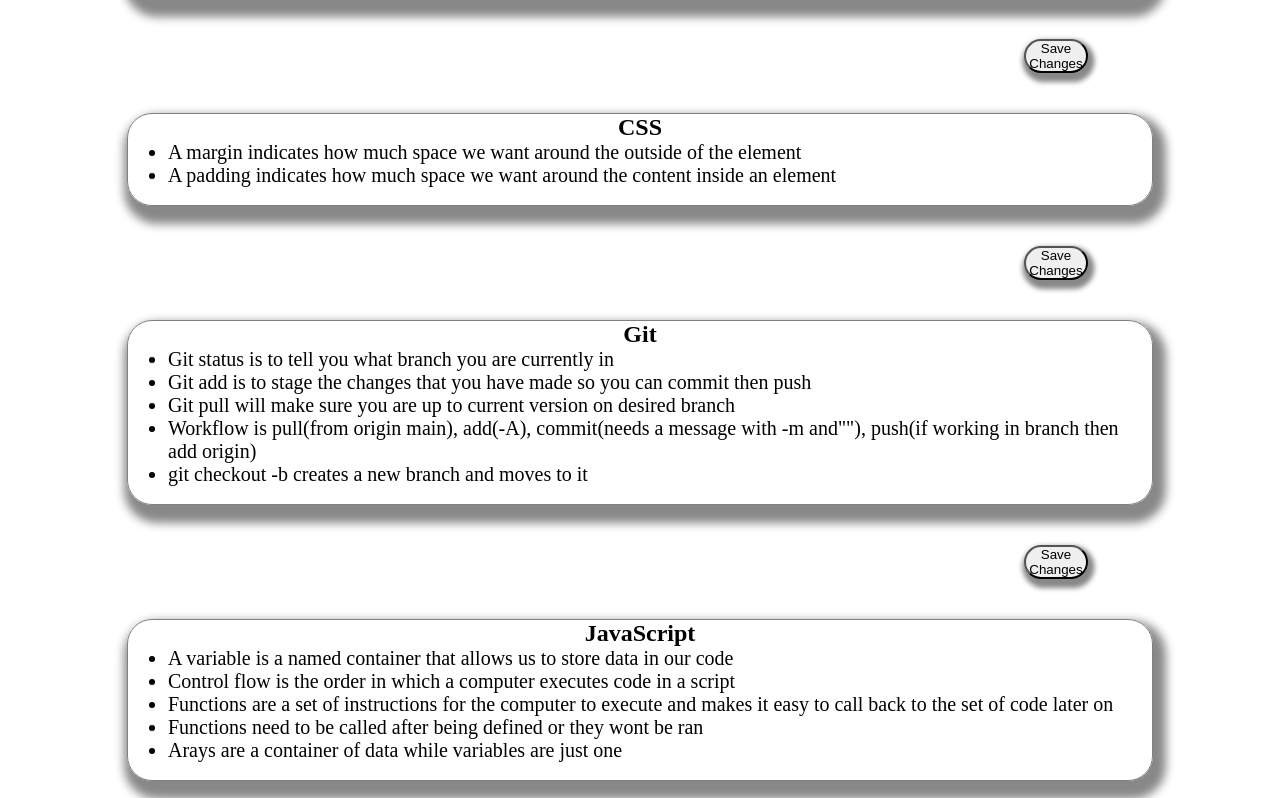
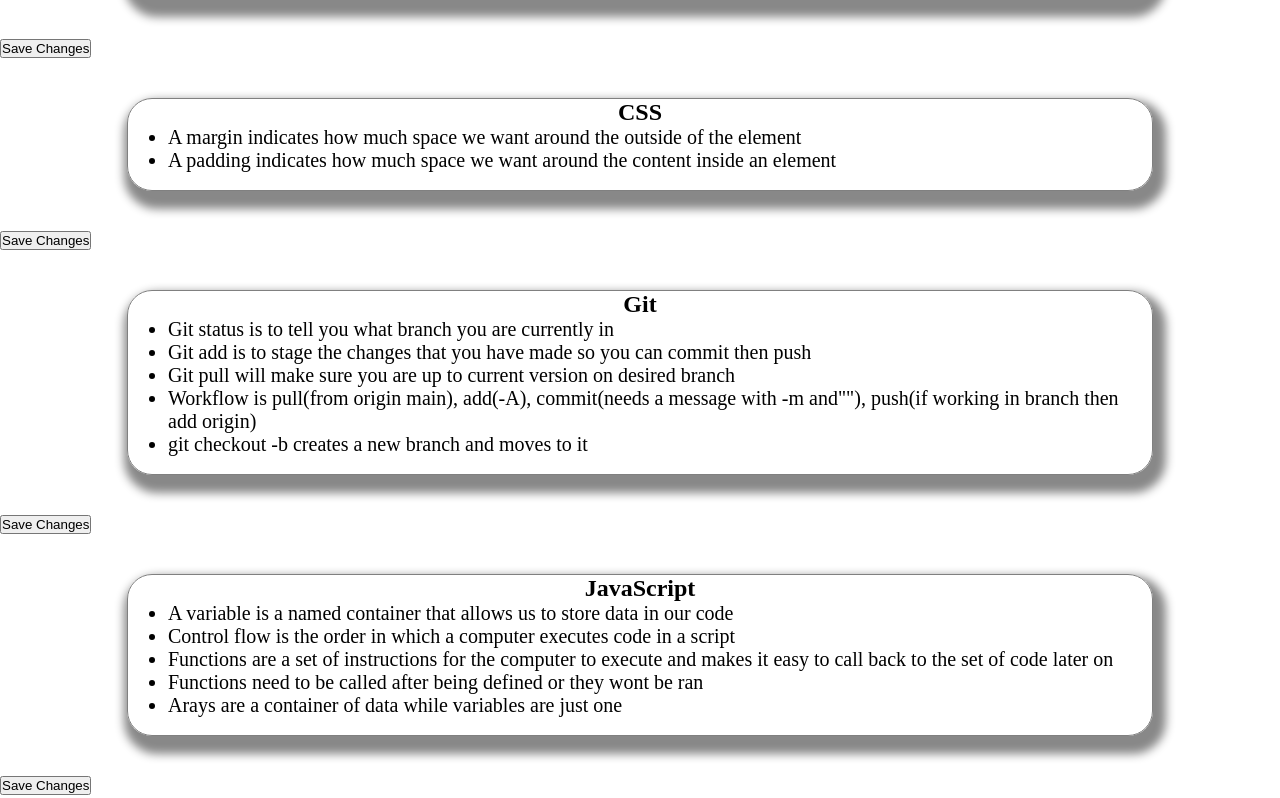
Before and after one commit to Petrichor4/prework-study-guide, a plain HTML site: page index.html in a window 1280 px wide. Shown: the part 300-1098 px from the top of the page. Drawn offline with Linux system fonts and the light colour scheme.

Commit message:
removed practice code

```diff
--- a/assets/script.js
+++ b/assets/script.js
@@ -9,14 +9,6 @@ function listTopics() {
 
   }
 
-}
-
-function saveChanges() {
-  const editedText = document.getElementById('editable').innerText;
-
-  localStorage.setItem('editedText', editedText)
-
-  alert('Changes saved sucessfully!');
 }
 
 function selectTopic() {
--- a/assets/style.css
+++ b/assets/style.css
@@ -35,10 +35,3 @@ p {
     border: 1px solid gray;
     box-shadow: 5px 10px 10px 8px #888888;
   }
-.button {
-    border-radius: 25px;
-    width:5%;
-    margin-left: 80%;
-    box-shadow: 2.5px 5px 5px 4px #888888;
-
-}
--- a/index.html
+++ b/index.html
@@ -26,7 +26,7 @@
       </section>
       <button class="button" onclick="saveChanges()">Save Changes</button>
 
-      <section id="editable" contenteditable="true" class="card" id="css-section">
+      <section contenteditable="true" class="card" id="css-section">
           <h2>CSS</h2>
           <ul>
             <li>A margin indicates how much space we want around the outside of the element</li>
@@ -36,7 +36,7 @@
       </section>
       <button class="button" onclick="saveChanges()">Save Changes</button>
 
-      <section id="editable" contenteditable="true" class="card" id="git-section">
+      <section contenteditable="true" class="card" id="git-section">
         <h2>Git</h2>
         <ul>
           <li>Git status is to tell you what branch you are currently in</li>
@@ -49,7 +49,7 @@
       </section>
       <button class="button" onclick="saveChanges()">Save Changes</button>
 
-      <section id="editable" contenteditable="true" class="card" id="javascript-section">
+      <section contenteditable="true" class="card" id="javascript-section">
         <h2>JavaScript</h2>
         <ul>
           <li>A variable is a named container that allows us to store data in our code</li>
```
